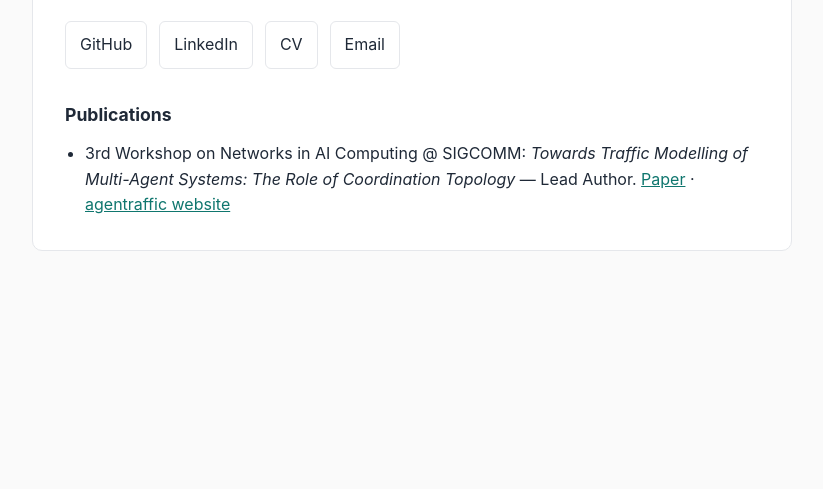
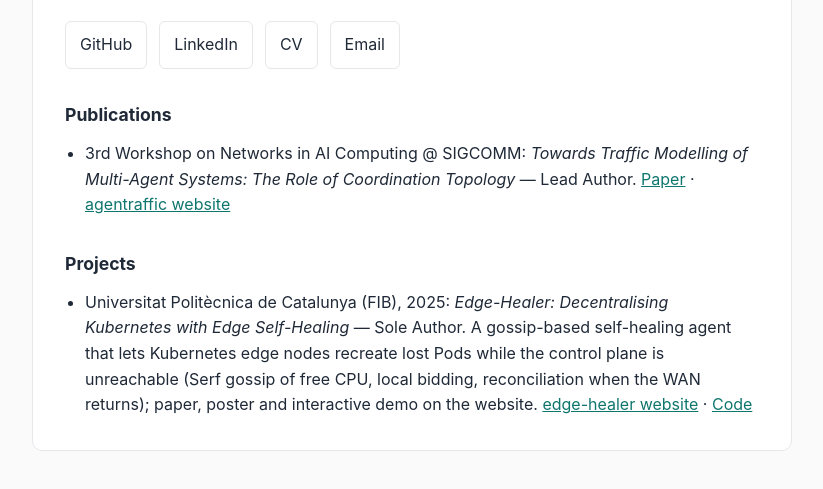
Before and after one commit to dlamagna/dlamagna.github.io, a plain HTML site: page index.html in a window 1280 px wide. Shown: the part 231-720 px from the top of the page, without its empty margins (228-1051 px from the left). Drawn offline with Linux system fonts and the light colour scheme.

Commit message:
Add edge-healer project to site (#1)
Co-authored-by: Claude Opus 5.5 <noreply@anthropic.com>

```diff
--- a/index.html
+++ b/index.html
@@ -117,6 +117,11 @@
     <ul class="publications">
       <li>3rd Workshop on Networks in AI Computing @ SIGCOMM: <em>Towards Traffic Modelling of Multi-Agent Systems: The Role of Coordination Topology</em> — Lead Author. <a href="https://dl.acm.org/doi/10.1145/3789240.3828749" target="_blank" rel="noopener noreferrer">Paper</a> · <a href="https://dlamagna.github.io/agentraffic/" target="_blank" rel="noopener noreferrer">agentraffic website</a></li>
     </ul>
+
+    <h2>Projects</h2>
+    <ul class="publications">
+      <li>Universitat Politècnica de Catalunya (FIB), 2025: <em>Edge-Healer: Decentralising Kubernetes with Edge Self-Healing</em> — Sole Author. A gossip-based self-healing agent that lets Kubernetes edge nodes recreate lost Pods while the control plane is unreachable (Serf gossip of free CPU, local bidding, reconciliation when the WAN returns); paper, poster and interactive demo on the website. <a href="https://dlamagna.github.io/kubernetes-edge-healer/" target="_blank" rel="noopener noreferrer">edge-healer website</a> · <a href="https://github.com/dlamagna/kubernetes-edge-healer" target="_blank" rel="noopener noreferrer">Code</a></li>
+    </ul>
   </main>
 </body>
 </html>
```
